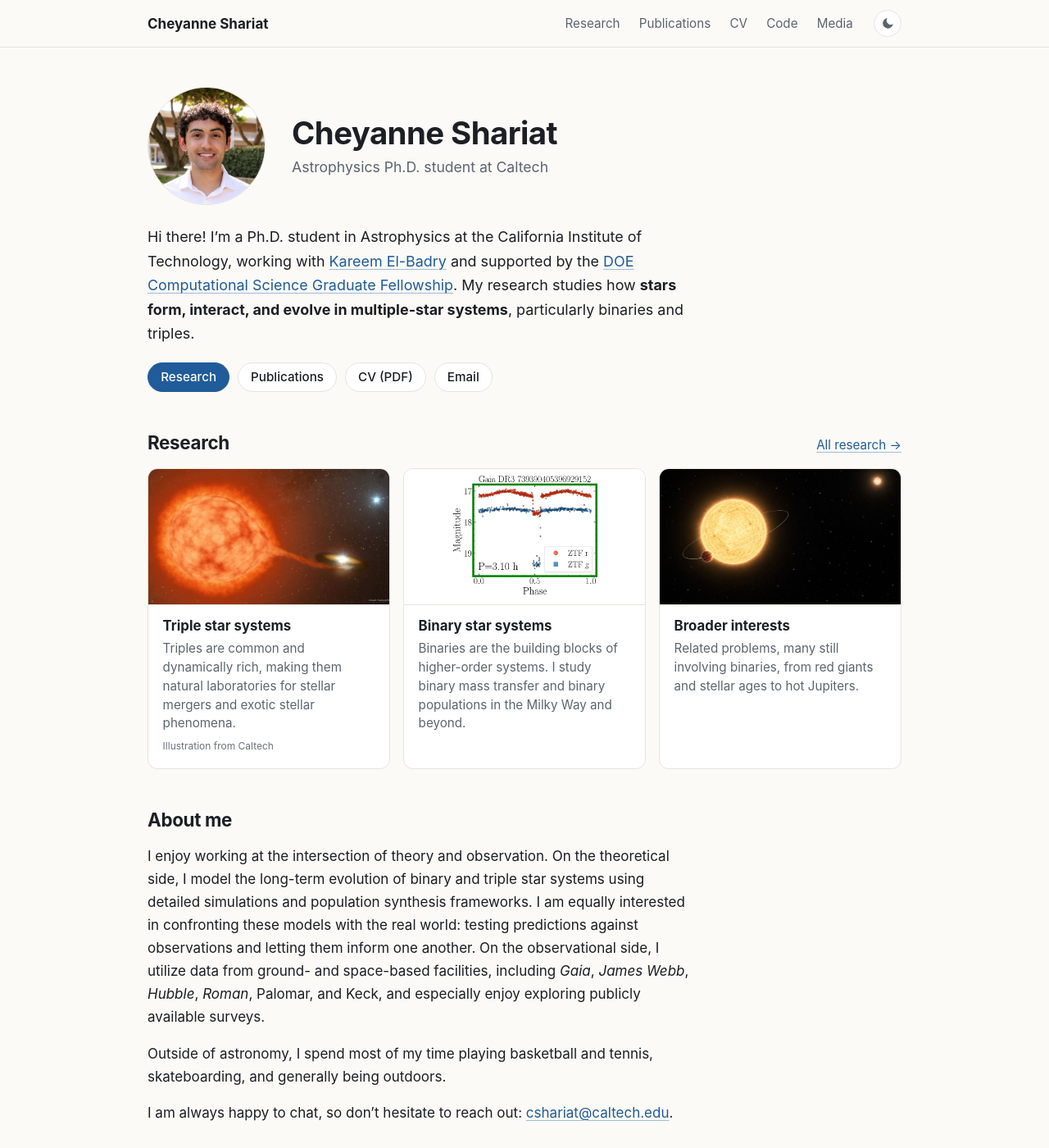
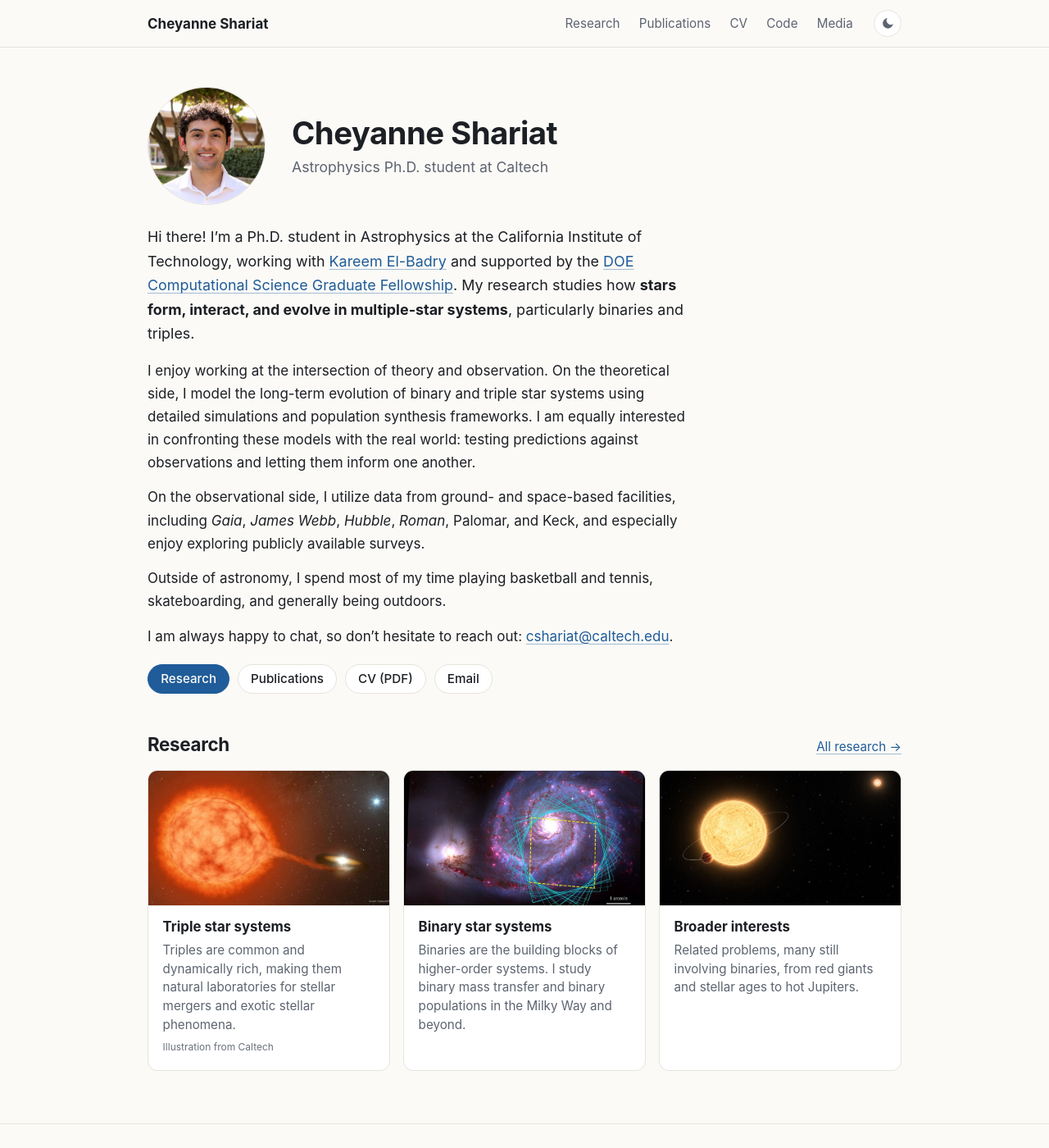
Before and after one commit to cheyanneshariat/cheyanneshariat.github.io, a Jekyll site: the page built from _pages/about.md, in a window 1280 px wide and 1400 px high. Shown: the whole window at 82% size. Built offline with Jekyll 4.4.1, drawn with Linux system fonts in a browser that asks for light colours.

Commit message:
Home: About text follows the intro in short paragraphs; M51 image for the binaries card
Co-Authored-By: Claude Opus 5.5 <noreply@anthropic.com>

```diff
--- a/_data/research.yml
+++ b/_data/research.yml
@@ -8,9 +8,9 @@
   text: Triples are common and dynamically rich, making them natural laboratories for stellar mergers and exotic stellar phenomena.
 - title: Binary star systems
   anchor: binary-star-systems
-  image: /images/research/cards/pceb_card.png
-  alt: Light curves of eclipsing white dwarf-main sequence binaries
-  fit: contain
+  image: /images/research/cards/m51_card.jpg
+  alt: Hubble image of the Whirlpool Galaxy (M51)
+  fit: cover
   text: Binaries are the building blocks of higher-order systems. I study binary mass transfer and binary populations in the Milky Way and beyond.
 - title: Broader interests
   anchor: broader-interests
--- a/_layouts/home.html
+++ b/_layouts/home.html
@@ -10,6 +10,8 @@ hide_title: true
   </div>
 </section>
 <div class="hero-intro">{{ page.intro | markdownify }}</div>
+
+<div class="about hero-more">{{ content }}</div>
 <div class="buttons">
   <a class="button primary" href="{{ '/research/' | relative_url }}">Research</a>
   <a class="button" href="{{ '/publications/' | relative_url }}">Publications</a>
@@ -30,7 +32,3 @@ hide_title: true
   </a>
   {% endfor %}
 </div>
-
-
-<div class="section-head wide"><h2>About me</h2></div>
-<div class="about">{{ content }}</div>
--- a/_pages/about.md
+++ b/_pages/about.md
@@ -11,7 +11,9 @@ intro: >
   My research studies how **stars form, interact, and evolve in multiple-star systems**, particularly binaries and triples.
 ---
 
-I enjoy working at the intersection of theory and observation. On the theoretical side, I model the long-term evolution of binary and triple star systems using detailed simulations and population synthesis frameworks. I am equally interested in confronting these models with the real world: testing predictions against observations and letting them inform one another. On the observational side, I utilize data from ground- and space-based facilities, including *Gaia*, *James Webb*, *Hubble*, *Roman*, Palomar, and Keck, and especially enjoy exploring publicly available surveys.
+I enjoy working at the intersection of theory and observation. On the theoretical side, I model the long-term evolution of binary and triple star systems using detailed simulations and population synthesis frameworks. I am equally interested in confronting these models with the real world: testing predictions against observations and letting them inform one another.
+
+On the observational side, I utilize data from ground- and space-based facilities, including *Gaia*, *James Webb*, *Hubble*, *Roman*, Palomar, and Keck, and especially enjoy exploring publicly available surveys.
 
 Outside of astronomy, I spend most of my time playing basketball and tennis, skateboarding, and generally being outdoors.
 
--- a/assets/css/site.css
+++ b/assets/css/site.css
@@ -332,3 +332,7 @@ figcaption { color: var(--muted); font-size: 0.875rem; line-height: 1.5; margin-
   .frame.pair { flex-direction: column; }
   .frame.pair img { flex: none !important; }
 }
+
+/* Home: the longer "about" text continues the intro, in the same column. */
+.hero-more { max-width: var(--measure); margin-top: 1rem; }
+.hero-intro p, .hero-more p { margin: 0 0 0.9rem; }
```
Also changed, not shown: images/research/cards/m51_card.jpg (added).
